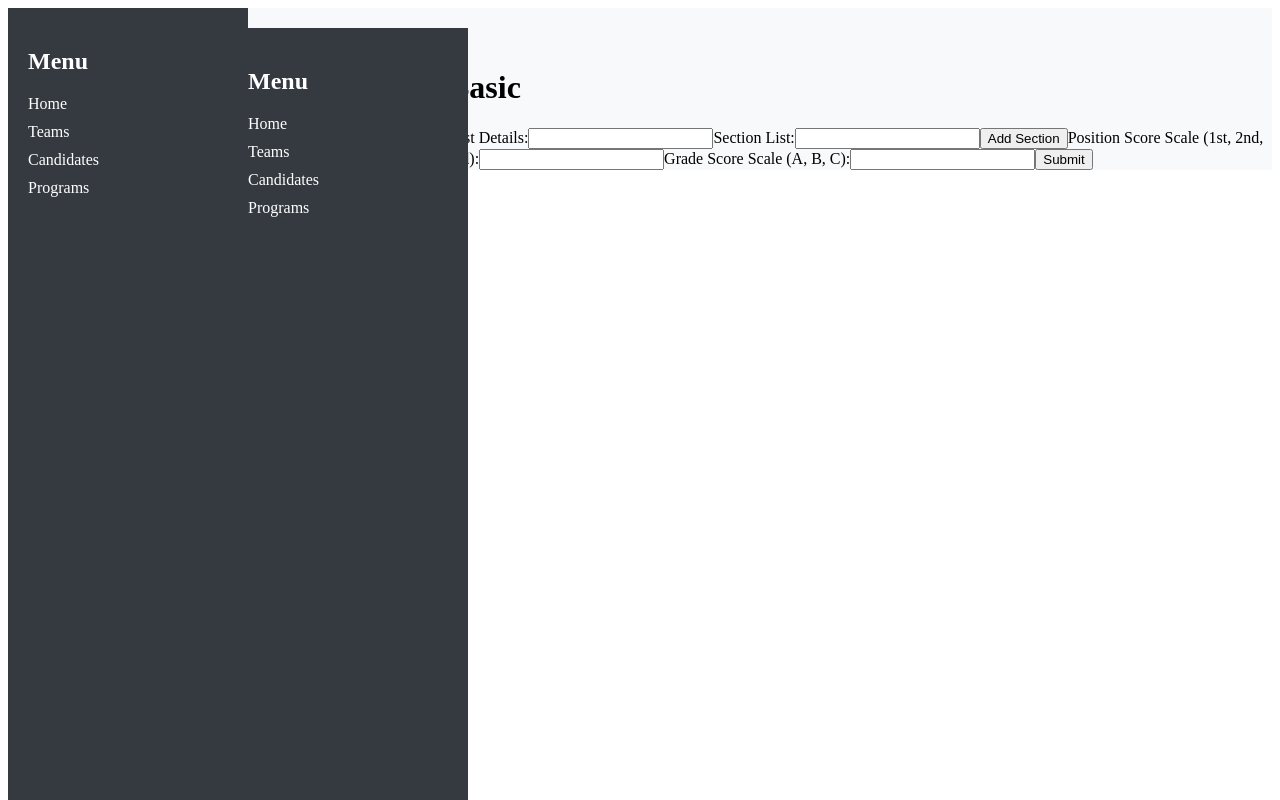
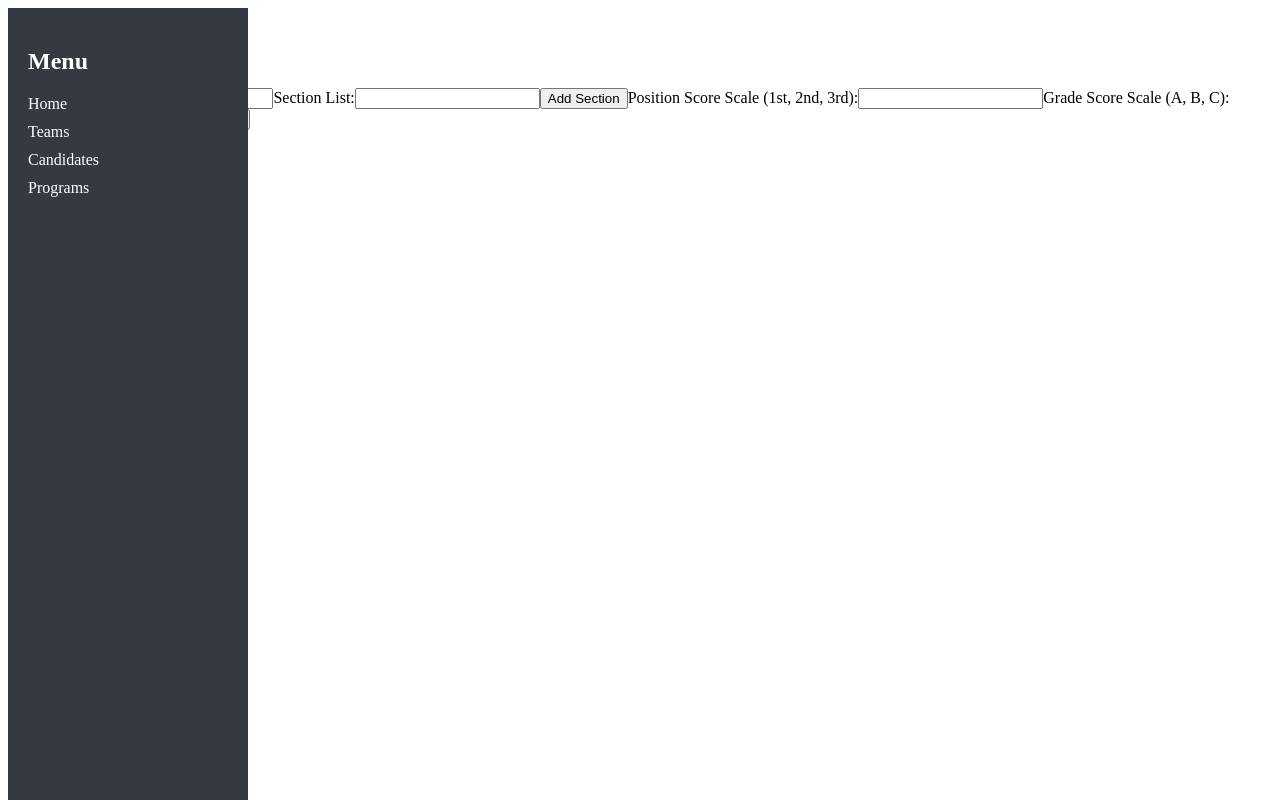
Before and after one commit to Javadamkd/art-fest-management, a Next.js app: page /basic in a window 1280 px wide. Built offline with nearby package versions, Linux system fonts and the light colour scheme.

Commit message:
Update Layout.js

```diff
--- a/components/Layout.js
+++ b/components/Layout.js
@@ -6,7 +6,9 @@ const Layout = ({ children }) => {
   return (
     <div className={styles.container}>
       <Sidebar />
-      <main className={styles.mainContent}>{children}</main>
+      <div className={styles.content}>
+        {children}
+      </div>
     </div>
   );
 };
```
